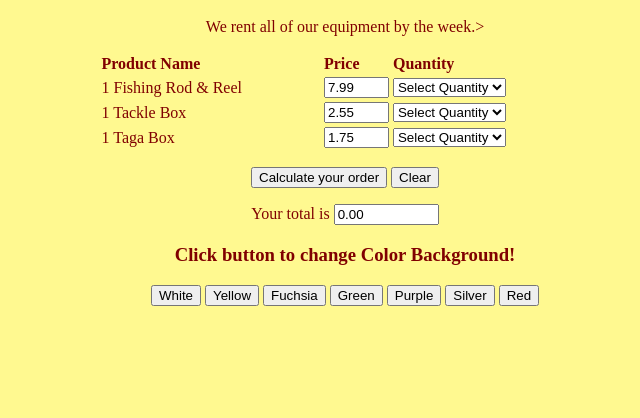
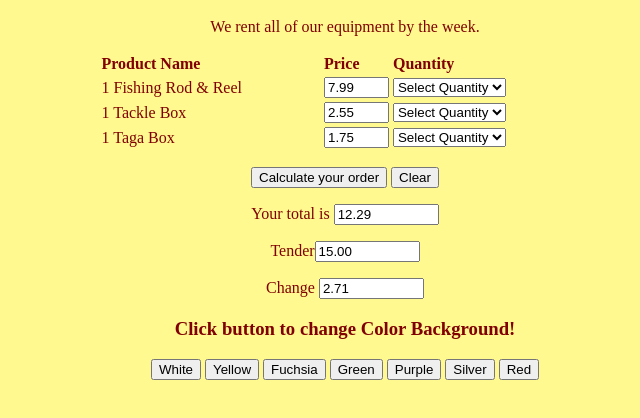
Before and after one commit to kevinbakod/MIDTERM-EXAM, a plain HTML site: page fishing.html in a window 1280 px wide. Shown: the part 48-466 px from the top of the page, without its empty margins (295-935 px from the left). Drawn offline with Linux system fonts and the light colour scheme.

Commit message:
Update fishing.html

```diff
--- a/fishing.html
+++ b/fishing.html
@@ -1,7 +1,7 @@
 <html><head><title>Fishing</title></head>
 <body bgcolor="#FFF99" text="800000">
 <h1 align="center">Fishing Store Order Form</h1>
-<p align="center">We rent all of our equipment by the week.></p>
+<p align="center">We rent all of our equipment by the week.</p>
 <form method="post" name="form"
   action="javascript:void(0)">
 
@@ -47,7 +47,9 @@ Select Quantity</option>
 <p align="center">
 <input type="submit" value="Calculate your order" name="btnSubmit" onClick="calcTotal()">
 <input type="reset" value="Clear" name="btnClear">
-<p align="center">Your total is <input type="text" name="txtTotal" size="10" value="0.00"></p>
+<p align="center">Your total is <input type="text" name="txtTotal" size="10" value="12.29"></p>
+<p align="center">Tender<input type="text" name="txtTender" size="10" value="15.00"></p>
+<p align="center">Change <input type="text" name="txtChange" size="10" value="2.71"></p>
 </form>
 <script language="javascript">
 function calcTotal(){
```
